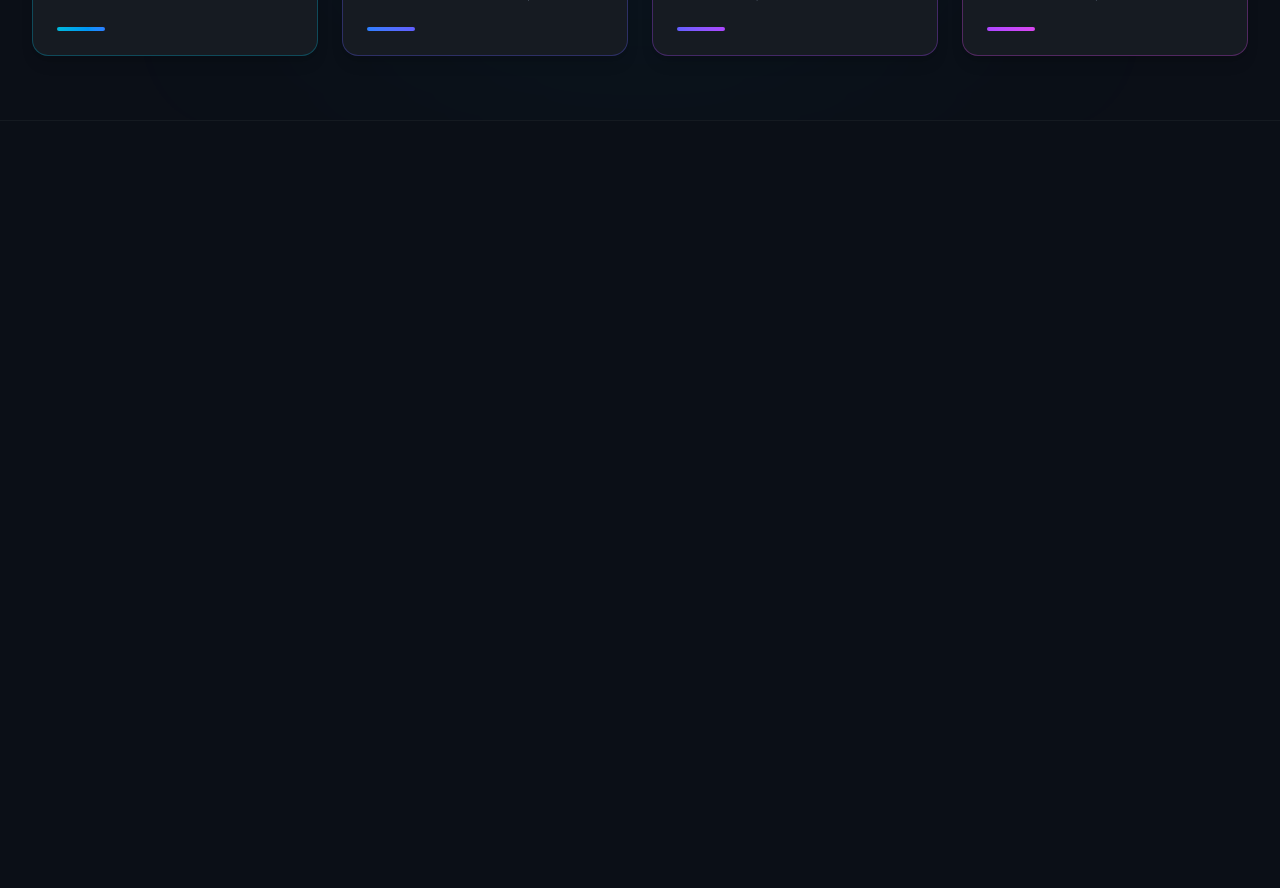
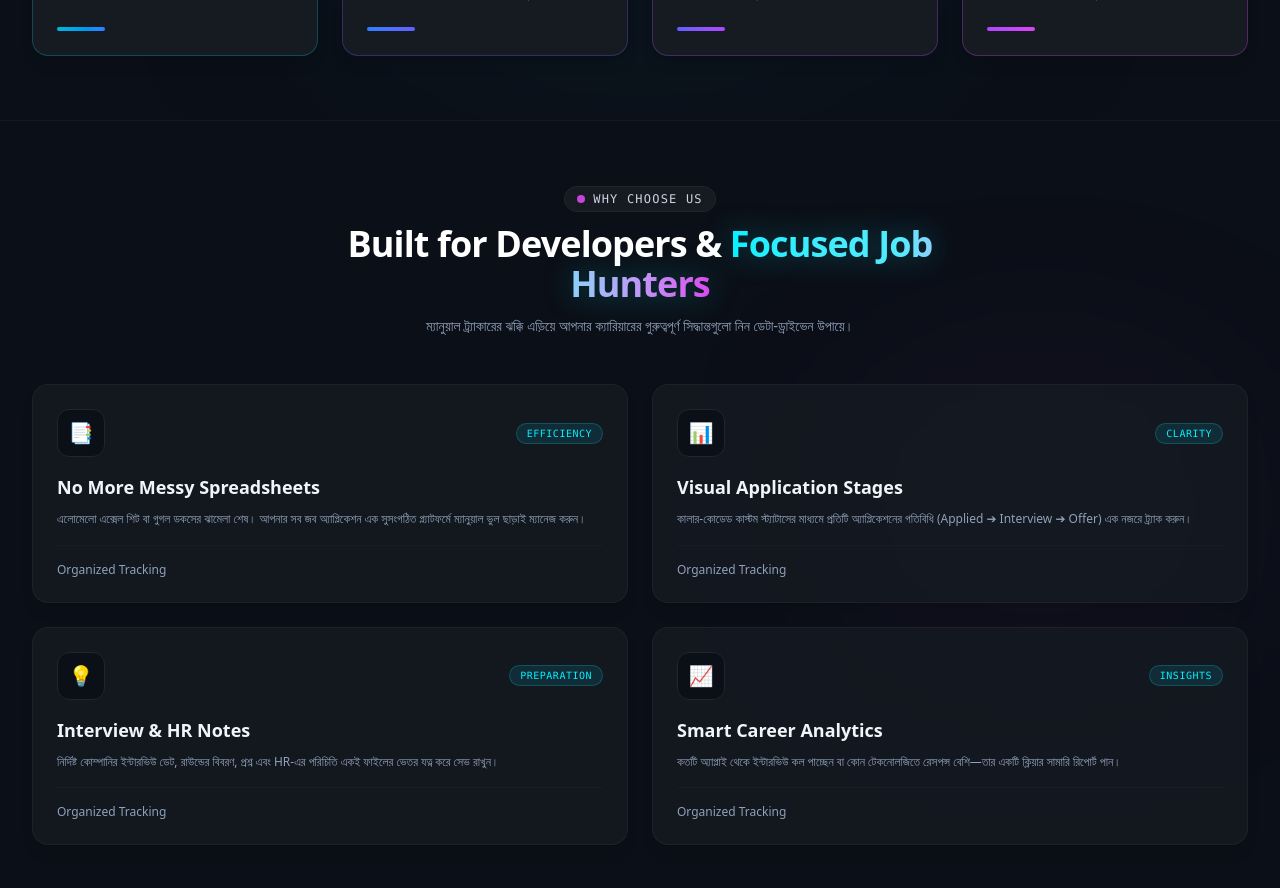
Before and after one commit to saifur-sagor/Career-Track-Lite, a React (Vite) app in the folder client/: page / in a window 1280 px wide. Shown: the part 840-1728 px from the top of the page. Before the commit the page ends 961 px from the top, so only its background shows below. Built offline with nearby package versions, Linux system fonts and the light colour scheme.

Commit message:
Benefits section done

```diff
--- a/client/src/App.jsx
+++ b/client/src/App.jsx
@@ -1,4 +1,5 @@
 import Banner from './Components/Banner'
+import Benefits from './Components/Benefits'
 import HowItWorks from './Components/HowItWorks'
 import Navbar from './Components/Navbar'
 
@@ -8,6 +9,7 @@ function App() {
      <Navbar></Navbar>
      <Banner></Banner>
      <HowItWorks></HowItWorks>
+     <Benefits></Benefits>
 
     </>
   )
--- /dev/null
+++ b/client/src/Components/Benefits.jsx
@@ -0,0 +1,97 @@
+const Benefits = () => {
+  const benefits = [
+    {
+      icon: "📑",
+      title: "No More Messy Spreadsheets",
+      desc: "এলোমেলো এক্সেল শিট বা গুগল ডকসের ঝামেলা শেষ। আপনার সব জব অ্যাপ্লিকেশন এক সুসংগঠিত প্ল্যাটফর্মে ম্যানুয়াল ভুল ছাড়াই ম্যানেজ করুন।",
+      badge: "Efficiency"
+    },
+    {
+      icon: "📊",
+      title: "Visual Application Stages",
+      desc: "কালার-কোডেড কাস্টম স্ট্যাটাসের মাধ্যমে প্রতিটি অ্যাপ্লিকেশনের গতিবিধি (Applied ➔ Interview ➔ Offer) এক নজরে ট্র্যাক করুন।",
+      badge: "Clarity"
+    },
+    {
+      icon: "💡",
+      title: "Interview & HR Notes",
+      desc: "নির্দিষ্ট কোম্পানির ইন্টারভিউ ডেট, রাউন্ডের বিবরণ, প্রশ্ন এবং HR-এর পরিচিতি একই ফাইলের ভেতর যত্ন করে সেভ রাখুন।",
+      badge: "Preparation"
+    },
+    {
+      icon: "📈",
+      title: "Smart Career Analytics",
+      desc: "কতটি অ্যাপ্লাই থেকে ইন্টারভিউ কল পাচ্ছেন বা কোন টেকনোলজিতে রেসপন্স বেশি—তার একটি ক্লিয়ার সামারি রিপোর্ট পান।",
+      badge: "Insights"
+    }
+  ];
+
+  return (
+    <section className="py-16 bg-cyber-dark text-white relative overflow-hidden border-b border-cyber-border/50">
+
+      {/* Background Ambient Light */}
+      <div className="absolute top-1/3 right-10 w-[400px] h-[250px] bg-neon-magenta/5 blur-[120px] pointer-events-none rounded-full" />
+
+      <div className="max-w-7xl mx-auto px-4 sm:px-6 lg:px-8 relative z-10">
+
+        {/* Header */}
+        <div className="text-center max-w-2xl mx-auto mb-12 space-y-3">
+          <div className="inline-flex items-center gap-2 px-3 py-1 rounded-full bg-cyber-card border border-cyber-border">
+            <span className="w-2 h-2 rounded-full bg-neon-magenta animate-pulse" />
+            <span className="text-xs font-mono font-medium text-slate-300 uppercase tracking-widest">
+              Why Choose Us
+            </span>
+          </div>
+
+          <h2 className="text-3xl sm:text-4xl font-extrabold tracking-tight">
+            Built for Developers &{' '}
+            <span className="bg-gradient-to-r from-neon-cyan via-cyan-300 to-neon-magenta bg-clip-text text-transparent drop-shadow-[0_0_15px_rgba(0,240,255,0.3)]">
+              Focused Job Hunters
+            </span>
+          </h2>
+
+          <p className="text-sm text-slate-400 font-normal">
+            ম্যানুয়াল ট্র্যাকারের ঝক্কি এড়িয়ে আপনার ক্যারিয়ারের গুরুত্বপূর্ণ সিদ্ধান্তগুলো নিন ডেটা-ড্রাইভেন উপায়ে।
+          </p>
+        </div>
+
+        {/* Benefits Grid */}
+        <div className="grid grid-cols-1 md:grid-cols-2 gap-6">
+          {benefits.map((item, index) => (
+            <div
+              key={index}
+              className="bg-cyber-card/80 backdrop-blur-sm rounded-2xl p-6 border border-cyber-border/80 hover:border-neon-cyan/40 transition-all duration-300 group hover:-translate-y-1 shadow-lg hover:shadow-[0_0_20px_rgba(0,240,255,0.1)] flex flex-col justify-between"
+            >
+              <div>
+                <div className="flex items-center justify-between mb-4">
+                  <div className="w-12 h-12 rounded-xl bg-cyber-dark border border-cyber-border flex items-center justify-center text-xl group-hover:border-neon-cyan/50 group-hover:scale-105 transition-all">
+                    {item.icon}
+                  </div>
+                  <span className="text-[10px] font-mono uppercase tracking-wider text-neon-cyan bg-neon-cyan/10 border border-neon-cyan/20 px-2.5 py-0.5 rounded-full">
+                    {item.badge}
+                  </span>
+                </div>
+
+                <h3 className="text-lg font-bold text-slate-100 mb-2 group-hover:text-neon-cyan transition-colors">
+                  {item.title}
+                </h3>
+
+                <p className="text-xs text-slate-400 leading-relaxed font-normal">
+                  {item.desc}
+                </p>
+              </div>
+
+              <div className="pt-4 mt-4 border-t border-cyber-border/40 flex items-center text-xs font-medium text-slate-400 group-hover:text-slate-200 transition-colors">
+                <span>Organized Tracking</span>
+                <span className="ml-auto text-neon-cyan opacity-0 group-hover:opacity-100 transition-opacity">➔</span>
+              </div>
+            </div>
+          ))}
+        </div>
+
+      </div>
+    </section>
+  );
+};
+
+export default Benefits;
```
